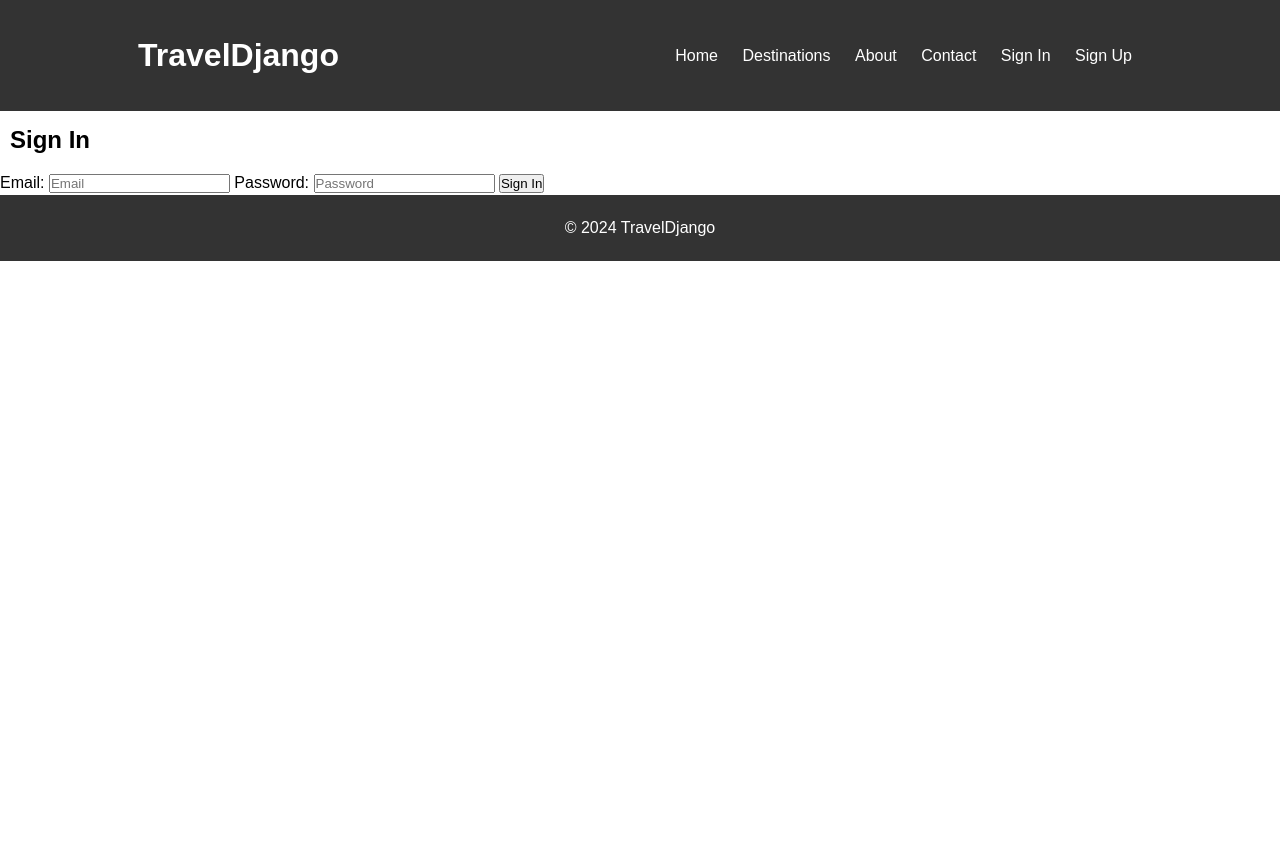
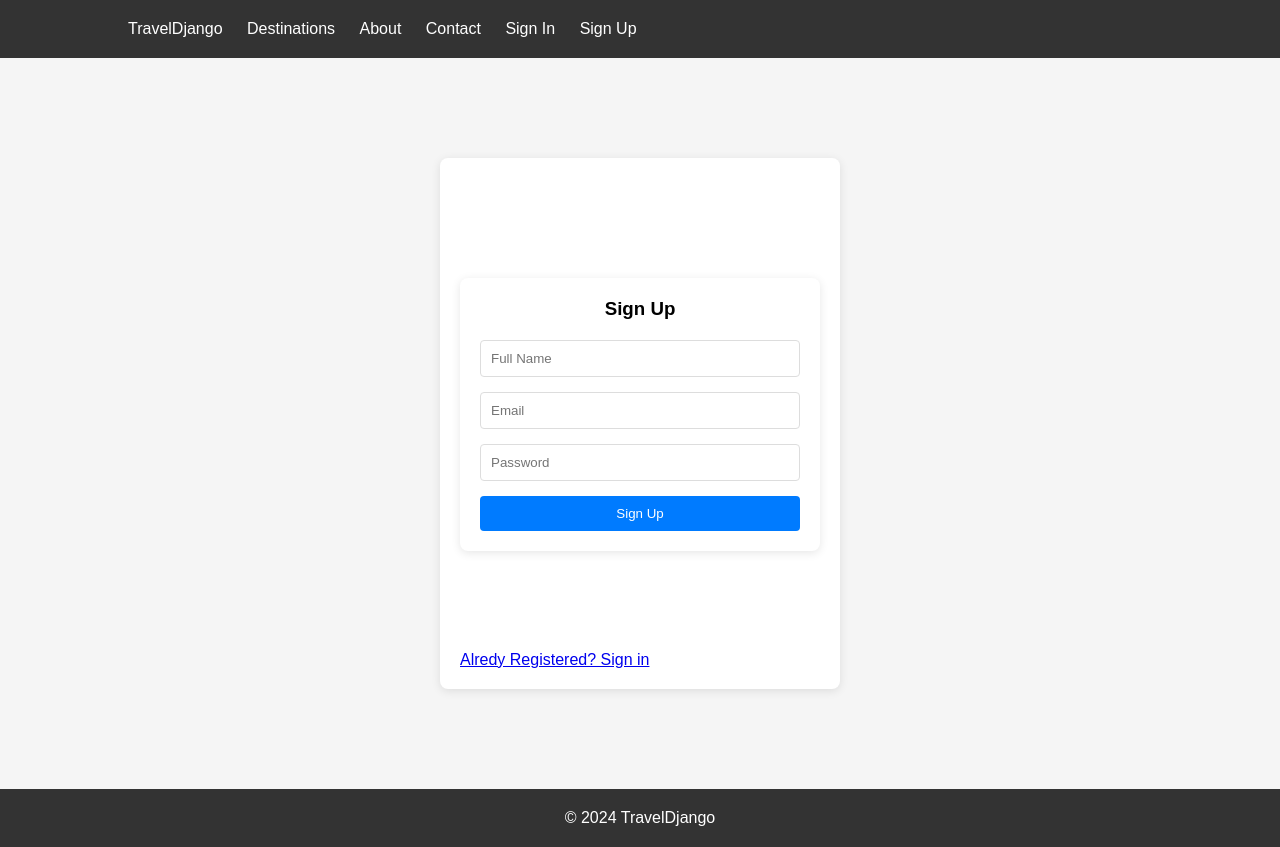
Before and after one commit to gsvn32/TravelDjango, a Django app: page /signup in a window 1280 px wide. Before the commit the page ends 261 px from the top, so only its background shows below. Run offline with Django 5.2, Linux system fonts and the light colour scheme.

Commit message:
Update sign up page
update signup view, CSS updates to other pages

```diff
--- a/main/static/styles.css
+++ b/main/static/styles.css
@@ -1,16 +1,17 @@
+/* styles.css */
 * {
     box-sizing: border-box;
     margin: 0;
     padding: 0;
 }
-h1 {
-    box-sizing: border-box;
-    margin: 10px;
-    padding: 0;
-}
+
 body {
     font-family: Arial, sans-serif;
-    line-height: 1.6;
+    background-color: #f5f5f5;
+    margin: 0;
+    display: flex;
+    flex-direction: column;
+    min-height: 100vh;
 }
 
 .container {
@@ -46,9 +47,11 @@ nav ul li a {
 }
 
 .hero {
-    background: #92a0bb;
-    padding: 294px 0;
+
     text-align: center;
+    display: flex;
+    flex-direction: column;
+    padding: 18%;
 }
 
 .hero form {
@@ -63,22 +66,18 @@ nav ul li a {
 .hero button {
     border: none;
     padding: 24px;
-margin: -1px;
+    margin: -1px;
 }
 
 .hero input[type="text"],
 .hero input[type="date"] {
     width: 200px;
-    padding: 24px;
-margin: -1px;
 }
 
 .hero button {
     background: #333;
     color: #fff;
     cursor: pointer;
-    padding: 24px;
-margin: -1px;
 }
 
 footer {
@@ -86,4 +85,66 @@ footer {
     color: #fff;
     padding: 20px 0;
     text-align: center;
+    margin-top: auto; /* Push footer to the bottom */
 }
+
+section {
+    background-color: #fff;
+    padding: 20px;
+    border-radius: 8px;
+    box-shadow: 0 2px 10px rgba(0, 0, 0, 0.1);
+    width: 100%;
+    max-width: 400px;
+    box-sizing: border-box;
+    margin: 100px auto; /* Center the section */
+}
+
+h1 {
+    text-align: center;
+    margin-bottom: 20px;
+}
+h2 {
+    text-align: center;
+    margin-bottom: 20px;
+}
+div {
+    text-align: center;
+}
+
+.form-group {
+    margin-bottom: 15px;
+}
+
+input[type="text"], input[type="email"], input[type="password"] {
+    width: 100%;
+    padding: 10px;
+    border: 1px solid #ddd;
+    border-radius: 4px;
+    box-sizing: border-box;
+}
+
+button[type="submit"] {
+    width: 100%;
+    padding: 10px;
+    background-color: #007BFF;
+    color: #fff;
+    border: none;
+    border-radius: 4px;
+    cursor: pointer;
+}
+
+button[type="submit"]:hover {
+    background-color: #0056b3;
+}
+#searchForm button[type="submit"]:hover {
+    background-color: #0056b3;
+}
+#searchForm button[type="submit"] {
+    width: 13%;
+    padding: 24px;
+    background-color: #007BFF;
+    color: #fff;
+    border: none;
+    border-radius: 4px;
+    cursor: pointer;
+}
--- a/main/templates/about.html
+++ b/main/templates/about.html
@@ -1,8 +1,8 @@
 {% extends "master.html" %}
 {% block content %}
-<section>
+<div>
             <h1>About Us</h1>
             <p>An application for tourists to assist them in making travel planning and organize their trips. This project will create detailed travel itineraries, the travel planner will help users to make efficient trip planning, will give real-time weather information, customizable routes, and transportation options.</p>
 
-        </section>
+</div>
 {% endblock %}
--- a/main/templates/contactus.html
+++ b/main/templates/contactus.html
@@ -1,8 +1,8 @@
 {% extends "master.html" %}
 {% block content %}
-<section>
+<div>
             <h1>Contact Us</h1>
             <p>contact us at example@domain.com or call us at 1800-FREE-NUMBER</p>
 
-        </section>
+</div>
 {% endblock %}
--- a/main/templates/destination.html
+++ b/main/templates/destination.html
@@ -1,8 +1,8 @@
 {% extends "master.html" %}
 {% block content %}
-<section>
+<div>
             <h1>Destinations</h1>
             <p>An application for tourists to assist them in making travel planning and organize their trips. This project will create detailed travel itineraries, the travel planner will help users to make efficient trip planning, will give real-time weather information, customizable routes, and transportation options.</p>
 
-        </section>
+</div>
 {% endblock %}
--- a/main/templates/index.html
+++ b/main/templates/index.html
@@ -3,7 +3,7 @@
 <div class="hero">
     <h1>Welcome to TravelDjango: A demo Travel planner</h1>
     <h2>Begin your new adventure here</h2>
-    <form action="{% url 'search' %}", method="POST">
+    <form id="searchForm" action="search", method="POST">
         {% csrf_token %}
         <input type="text" name="source" placeholder="Source" required>
         <input type="text" name="destination" placeholder="Destination" required>
--- a/main/templates/master.html
+++ b/main/templates/master.html
@@ -10,10 +10,9 @@
 <body>
     <header>
         <div class="container">
-            <h1>TravelDjango</h1>
             <nav>
                 <ul>
-                    <li><a href="/">Home</a></li>
+                    <li><a href="/">TravelDjango</a></li>
                     <li><a href="/destination">Destinations</a></li>
                     <li><a href="/about">About</a></li>
                     <li><a href="/contactus">Contact</a></li>
--- a/main/templates/signin.html
+++ b/main/templates/signin.html
@@ -1,22 +1,39 @@
 {% extends "master.html" %}
 {% block content %}
 <section>
+<section>
     <h1>Sign In</h1>
-    <form method="POST">
+    <form id="signinForm" action="signin" method="POST">
         {% csrf_token %}
         {% if messages %}
             {% for message in messages %}
                 <p class="error">{{ message }}</p>
             {% endfor %}
         {% endif %}
-        <label for="id_email">Email:</label>
+        <div class="form-group">
             <input type="email" id="id_email" name="email" placeholder="Email" required>
-
-        <label for="id_password">Password:</label>
+        </div>
+        <div class="form-group">
             <input type="password" id="id_password" name="password" placeholder="Password" required>
-
+        </div>
         <button type="submit">Sign In</button>
     </form>
     <!-- Add links for sign up or forgot password here -->
 </section>
+<a href="signup">Register</a>
+<script>
+    document.getElementById('signinForm').addEventListener('submit', function(event) {
+        // Add JavaScript validation here
+        const email = document.getElementById('id_email').value.trim();
+        const password = document.getElementById('id_password').value.trim();
+
+        if (!fullname || !email || !password) {
+            event.preventDefault();
+            alert('All fields are required.');
+        }
+
+        // Additional validation logic can be added here
+    });
+   </script>
+   </section>
 {% endblock %}
--- a/main/templates/signup.html
+++ b/main/templates/signup.html
@@ -1,13 +1,43 @@
 {% extends "master.html" %}
 {% block content %}
 <section>
-            <h1>Sign Up</h1>
-            <form action="signup.php" method="POST"> <!-- Change action and method as needed -->
-                <input type="text" name="fullname" placeholder="Full Name" required>
-                <input type="email" name="email" placeholder="Email" required>
-                <input type="password" name="password" placeholder="Password" required>
-                <button type="submit">Sign Up</button>
-            </form>
-            <!-- Add any additional content (e.g., terms of service checkbox) -->
-        </section>
+    <section class="sign-up">
+
+        <h1>Sign Up</h1>
+        <form id="signupForm" action="signup" method="POST">
+            {% csrf_token %}
+            {% if messages %}
+                {% for message in messages %}
+                    <p class="error" style="color: red;">{{ message }}</p>
+                {% endfor %}
+            {% endif %}
+            <div class="form-group">
+                <input type="text" id="fullname" name="fullname" placeholder="Full Name" required>
+            </div>
+            <div class="form-group">
+                <input type="email" id="email" name="email" placeholder="Email" required>
+            </div>
+            <div class="form-group">
+                <input type="password" id="password" name="password" placeholder="Password" required>
+            </div>
+            <button type="submit">Sign Up</button>
+        </form>
+    </section>
+    <a href="signin">Alredy Registered? Sign in</a>
+    <script>
+        document.getElementById('signupForm').addEventListener('submit', function(event) {
+            // Add JavaScript validation here if necessary
+            const fullname = document.getElementById('fullname').value.trim();
+            const email = document.getElementById('email').value.trim();
+            const password = document.getElementById('password').value.trim();
+
+            if (!fullname || !email || !password) {
+                event.preventDefault();
+                alert('All fields are required.');
+            }
+
+            // Additional validation logic can be added here
+        });
+    </script>
+</section>
 {% endblock %}
--- a/main/urls.py
+++ b/main/urls.py
@@ -1,12 +1,12 @@
 from django.urls import path
 from . import views
-from .views import SearchView, SigninView
+from .views import SearchView, SigninView, SignUpView
 urlpatterns = [
     path('', views.main, name='main'),
     path('about', views.about, name='about'),
     path('contactus', views.contactus, name='contactus'),
     path('signin', SigninView, name='signin'),
-    path('signup', SigninView, name='signup'),
+    path('signup', SignUpView, name='signup'),
     path('destination', views.destination, name='destination'),
    path('search/', SearchView, name='search'),
 ]
--- a/main/views.py
+++ b/main/views.py
@@ -34,16 +34,6 @@ def contactus(request):
     """
     if request.method == 'GET':
         return render(request, 'contactus.html', context={})
-    # Optionally handle other HTTP methods or return a 405 Method Not Allowed response
-    return HttpResponseNotAllowed(['GET'])
-
-
-def signup(request):
-    """
-    Handle GET request to render the signup page.
-    """
-    if request.method == 'GET':
-        return render(request, 'signup.html', context={})
     # Optionally handle other HTTP methods or return a 405 Method Not Allowed response
     return HttpResponseNotAllowed(['GET'])
 
@@ -103,3 +93,25 @@ def SigninView(request):
     if request.method == 'GET':
         # For GET requests (initial render of the form)
         return render(request, 'signin.html',context={})
+
+def SignUpView(request):
+    """
+    Handle POST request to render the sign up page.
+    """
+    if request.method == 'POST':
+        email = request.POST.get('email')
+        password = request.POST.get('password')
+        fullname = request.POST.get('fullname')
+        user = authenticate(request, username=email, password=password)
+
+        if user is not None:
+            login(request, user)
+            # Redirect to a success page, e.g., home page
+            return redirect('/')  # Replace 'home' with your actual URL name
+        else:
+            # Return an invalid login error message
+            messages.error(request, 'Invalid email or password.')
+            return render(request, 'signup.html')
+    if request.method == 'GET':
+        # For GET requests (initial render of the form)
+        return render(request, 'signup.html',context={})
```
Lines whose indentation alone changed are shown as unchanged.
